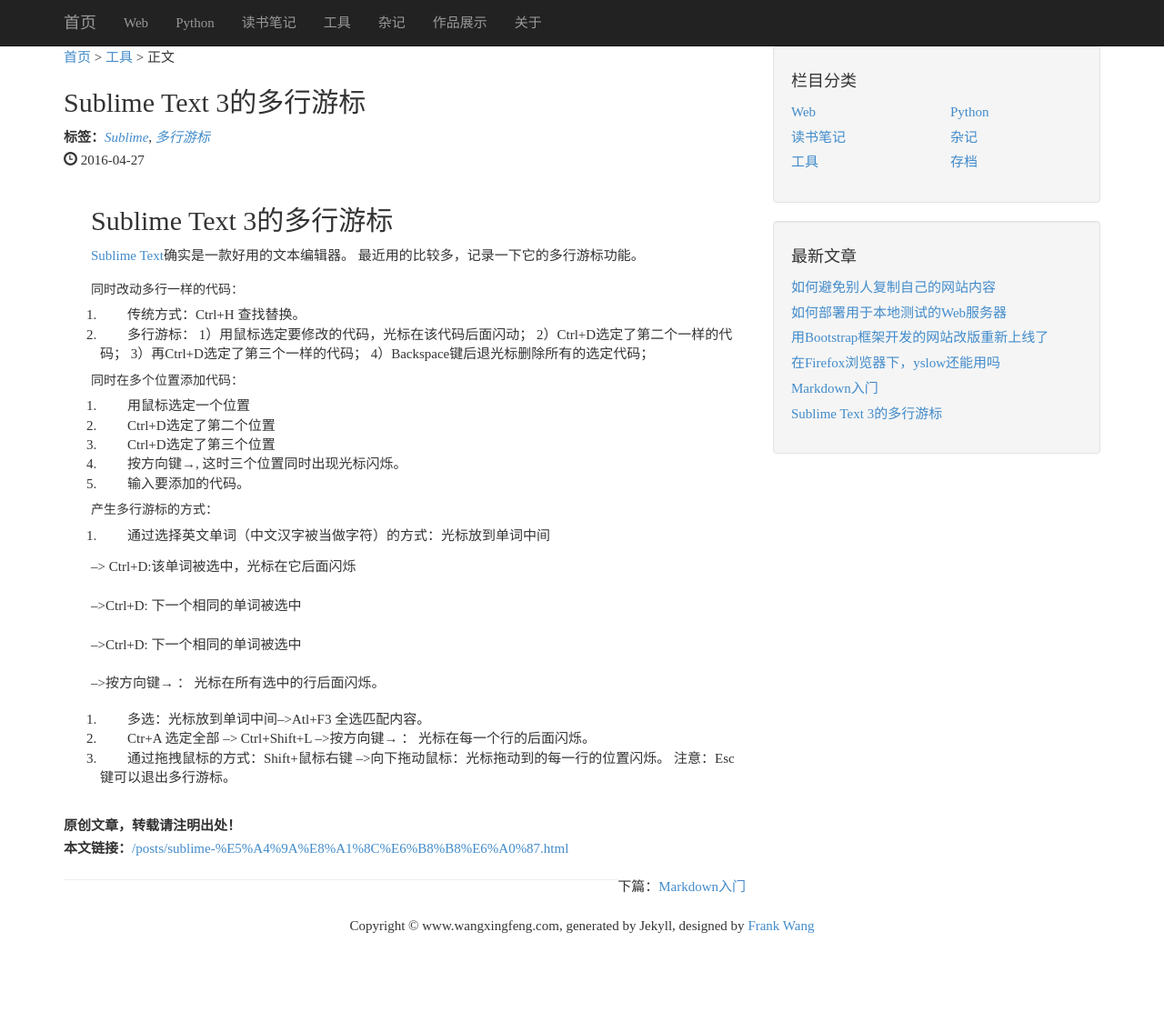
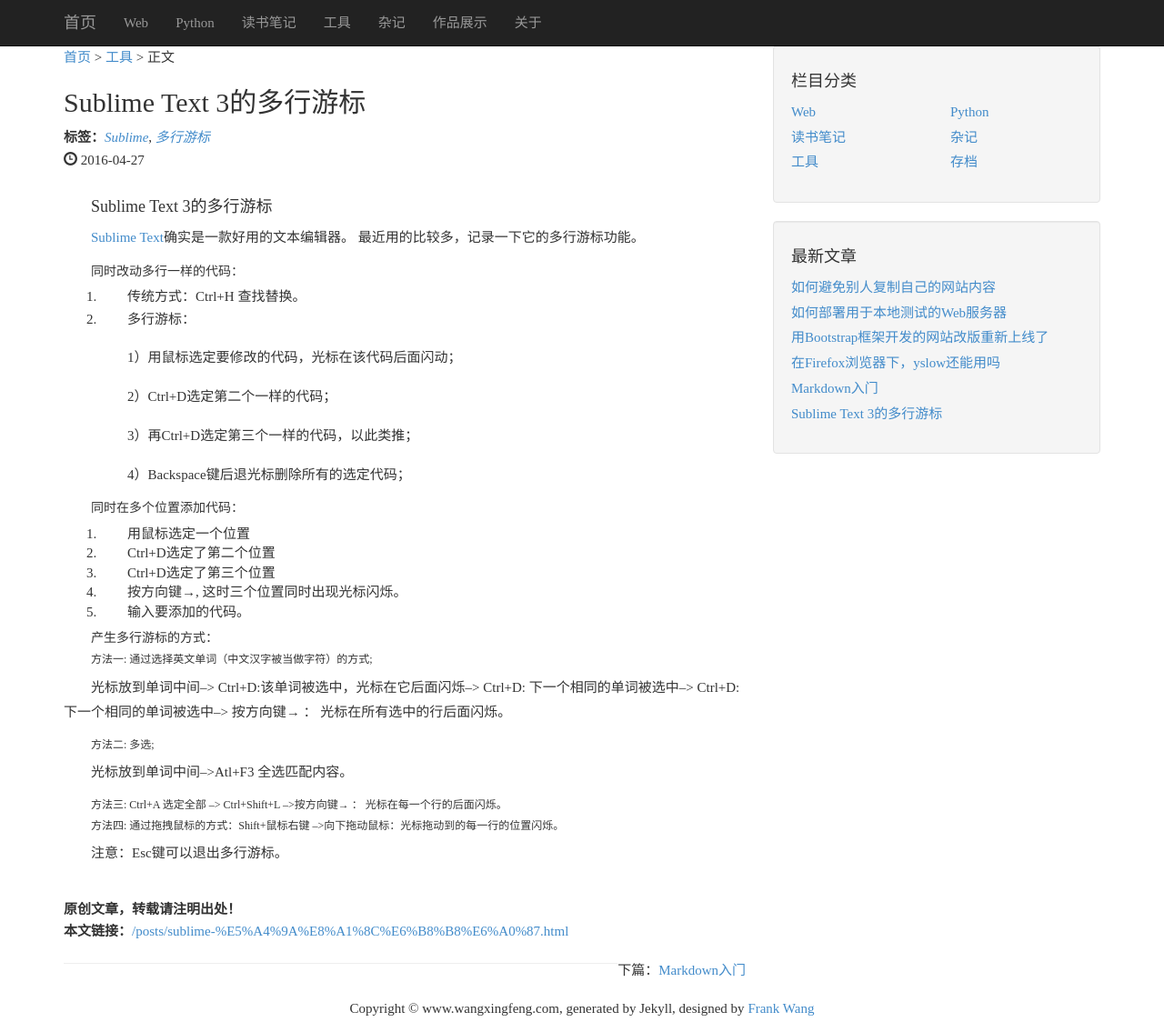
Before and after one commit to frankwang0909/blog_v1.0, a Jekyll site: the page built from _posts/2016-04-27-sublime-多行游标.md, in a window 1280 px wide and 1124 px high. Shown: the whole window at 91% size. Built offline with Jekyll 4.4.1, drawn with Linux system fonts in a browser that asks for light colours; nearby versions of some CDN libraries; library files that are not in the unit come from our copies; comment, search, counter and statistics services are not loaded.

Commit message:
修改排版

```diff
--- a/_posts/2016-04-27-sublime-多行游标.md
+++ b/_posts/2016-04-27-sublime-多行游标.md
@@ -4,7 +4,7 @@
 title:  "Sublime Text 3的多行游标"
 tags: [Sublime, 多行游标]
 ---
-## Sublime Text 3的多行游标
+#### Sublime Text 3的多行游标
 
 [Sublime Text](https://www.sublimetext.com/)确实是一款好用的文本编辑器。
 最近用的比较多，记录一下它的多行游标功能。
@@ -12,9 +12,13 @@
 ##### 同时改动多行一样的代码：
 1. 传统方式：Ctrl+H 查找替换。
 2. 多行游标：
+
 	1）用鼠标选定要修改的代码，光标在该代码后面闪动；
-	2）Ctrl+D选定了第二个一样的代码；
-	3）再Ctrl+D选定了第三个一样的代码；
+
+	2）Ctrl+D选定第二个一样的代码；
+
+	3）再Ctrl+D选定第三个一样的代码，以此类推；
+
 	4）Backspace键后退光标删除所有的选定代码；
 
 ##### 同时在多个位置添加代码：
@@ -26,21 +30,13 @@
 
 
 ##### 产生多行游标的方式：
-1. 通过选择英文单词（中文汉字被当做字符）的方式：光标放到单词中间
+###### 方法一: 通过选择英文单词（中文汉字被当做字符）的方式;
+光标放到单词中间--> Ctrl+D:该单词被选中，光标在它后面闪烁--> Ctrl+D: 下一个相同的单词被选中--> Ctrl+D: 下一个相同的单词被选中--> 按方向键→ ： 光标在所有选中的行后面闪烁。
 
+###### 方法二: 多选;
+光标放到单词中间-->Atl+F3 全选匹配内容。
 
---> Ctrl+D:该单词被选中，光标在它后面闪烁
+###### 方法三: Ctrl+A 选定全部 --> Ctrl+Shift+L -->按方向键→ ： 光标在每一个行的后面闪烁。
 
-
--->Ctrl+D: 下一个相同的单词被选中
-
-
--->Ctrl+D: 下一个相同的单词被选中
-
-
--->按方向键→ ： 光标在所有选中的行后面闪烁。
-
-2. 多选：光标放到单词中间-->Atl+F3 全选匹配内容。
-3. Ctr+A 选定全部 --> Ctrl+Shift+L -->按方向键→ ： 光标在每一个行的后面闪烁。
-4. 通过拖拽鼠标的方式：Shift+鼠标右键 -->向下拖动鼠标：光标拖动到的每一行的位置闪烁。
+###### 方法四: 通过拖拽鼠标的方式：Shift+鼠标右键 -->向下拖动鼠标：光标拖动到的每一行的位置闪烁。
 注意：Esc键可以退出多行游标。
```
Also changed, not shown: _posts/2016-05-02-markdown-入门.md (+1 -1 lines).
